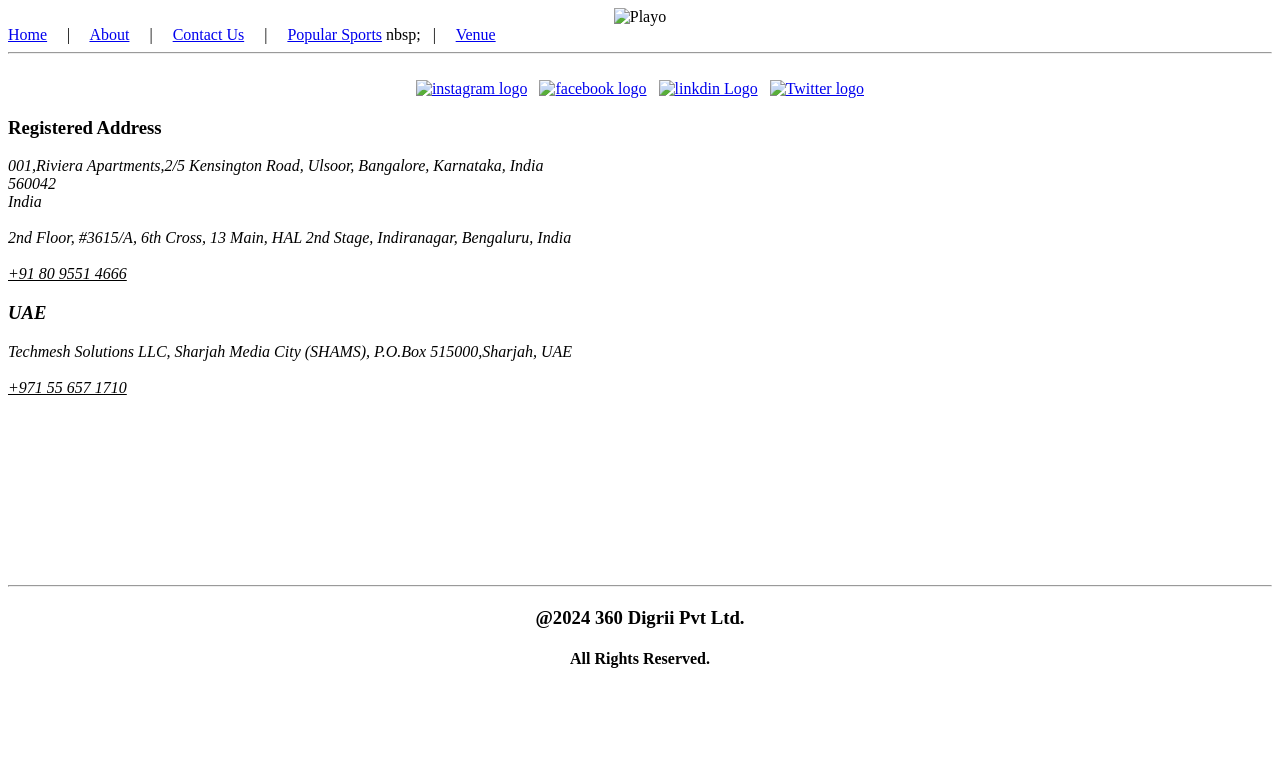
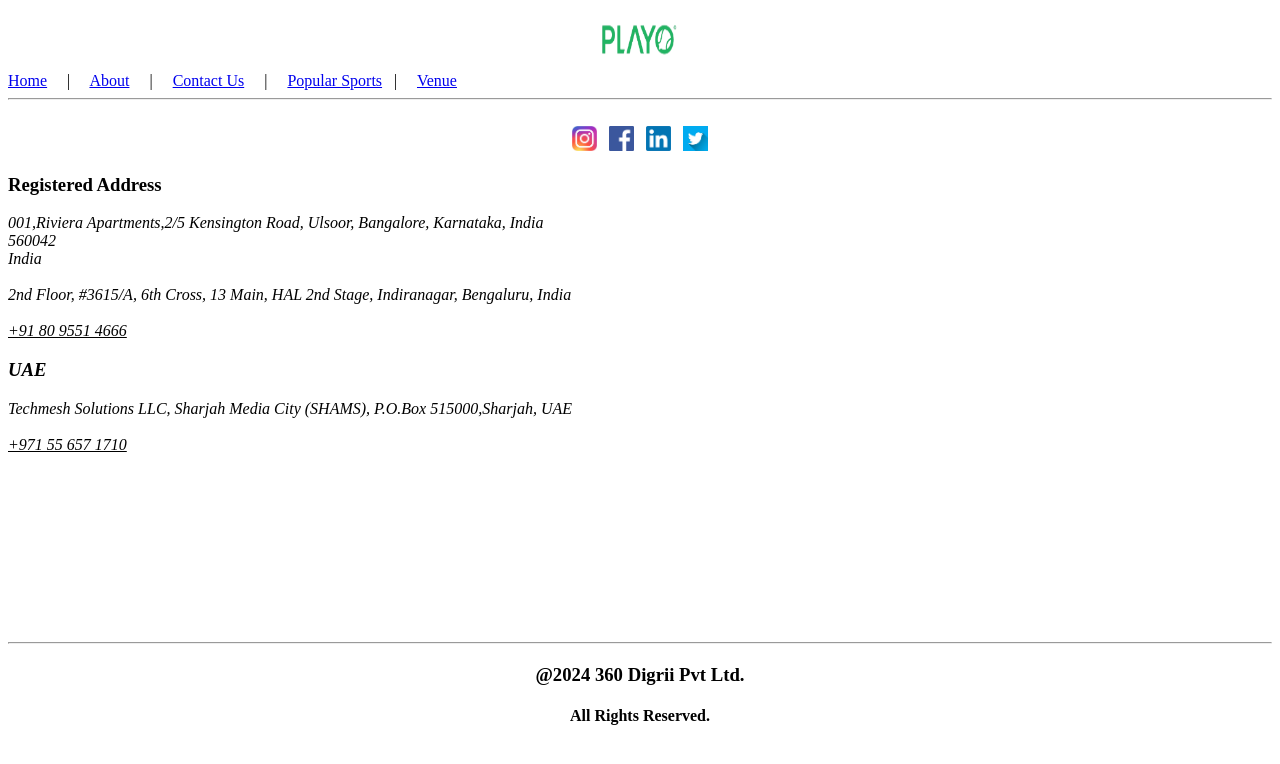
Before and after one commit to nsridhar-dev/playo-v2, a plain HTML site: page contactUs.html in a window 1280 px wide. Drawn offline with Linux system fonts and the light colour scheme.

Commit message:
Modified code

```diff
--- a/contactUs.html
+++ b/contactUs.html
@@ -8,12 +8,12 @@
 <body>
     <header>
         <center>
-            <img src="PlayoLogo.png" alt="Playo" height="60px" width="105px">
+            <img src="Images/PlayoLogo.png" alt="Playo" height="60px" width="105px">
         </center>
         <a href="index.html">Home</a> &nbsp; &nbsp; | &nbsp; &nbsp;
         <a href="about.html">About</a> &nbsp; &nbsp; | &nbsp; &nbsp;
         <a href="#">Contact Us</a> &nbsp; &nbsp; | &nbsp; &nbsp;
-        <a href="sports.html">Popular Sports</a> nbsp; &nbsp; | &nbsp; &nbsp;
+        <a href="sports.html">Popular Sports</a>  &nbsp; | &nbsp; &nbsp;
         <a href="venuedetails.html">Venue</a>
     </header>
     <hr>
@@ -21,10 +21,10 @@
     <br>
 
     <center>
-        <a href="https://www.instagram.com/playoapp/"><img src="instagram logo.jpeg" alt="instagram logo" title="Instagram" height="25px" width="25px"></a> &nbsp;
-        <a href="https://www.facebook.com/PlayoApp"><img src="facebook logo.png" alt="facebook logo" title="FaceBook" height="25px" width="25px"></a> &nbsp;
-        <a href="https://www.linkedin.com/company/playo/"><img src="linkdin logo.png" alt="linkdin Logo" title="Linkdin" height="25px" width="25px"></a> &nbsp;
-        <a href="https://x.com/i/flow/login?redirect_after_login=%2FplayoApp"><img src="twitter logo.jpeg" alt="Twitter logo" title="Twitter" height="25px" width="25px"></a>
+        <a href="https://www.instagram.com/playoapp/" target="_blank"><img src="Images/instagram logo.jpeg" alt="instagram logo" title="Instagram" height="25px" width="25px"></a> &nbsp;
+        <a href="https://www.facebook.com/PlayoApp" target="_blank"><img src="Images/facebook logo.png" alt="facebook logo" title="FaceBook" height="25px" width="25px"></a> &nbsp;
+        <a href="https://www.linkedin.com/company/playo/" target="_blank"><img src="Images/linkdin logo.png" alt="linkdin Logo" title="Linkdin" height="25px" width="25px"></a> &nbsp;
+        <a href="https://x.com/i/flow/login?redirect_after_login=%2FplayoApp" target="_blank"><img src="Images/twitter logo.jpeg" alt="Twitter logo" title="Twitter" height="25px" width="25px"></a>
     </center>
     <h3><b>Registered Address</b></h3>
     <address>
```
Also changed, not shown: about.html (+2 -2 lines), index.html (+1 -1 lines), sports.html (+2 -2 lines).
